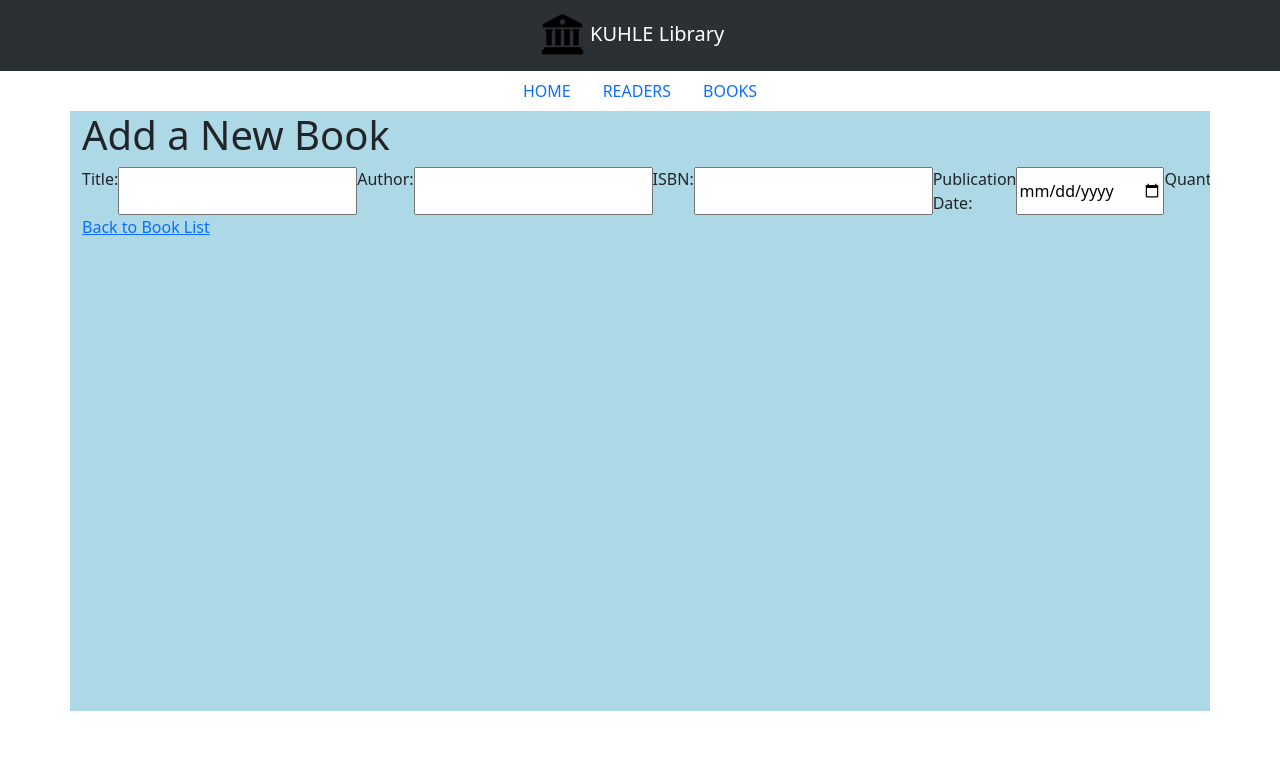
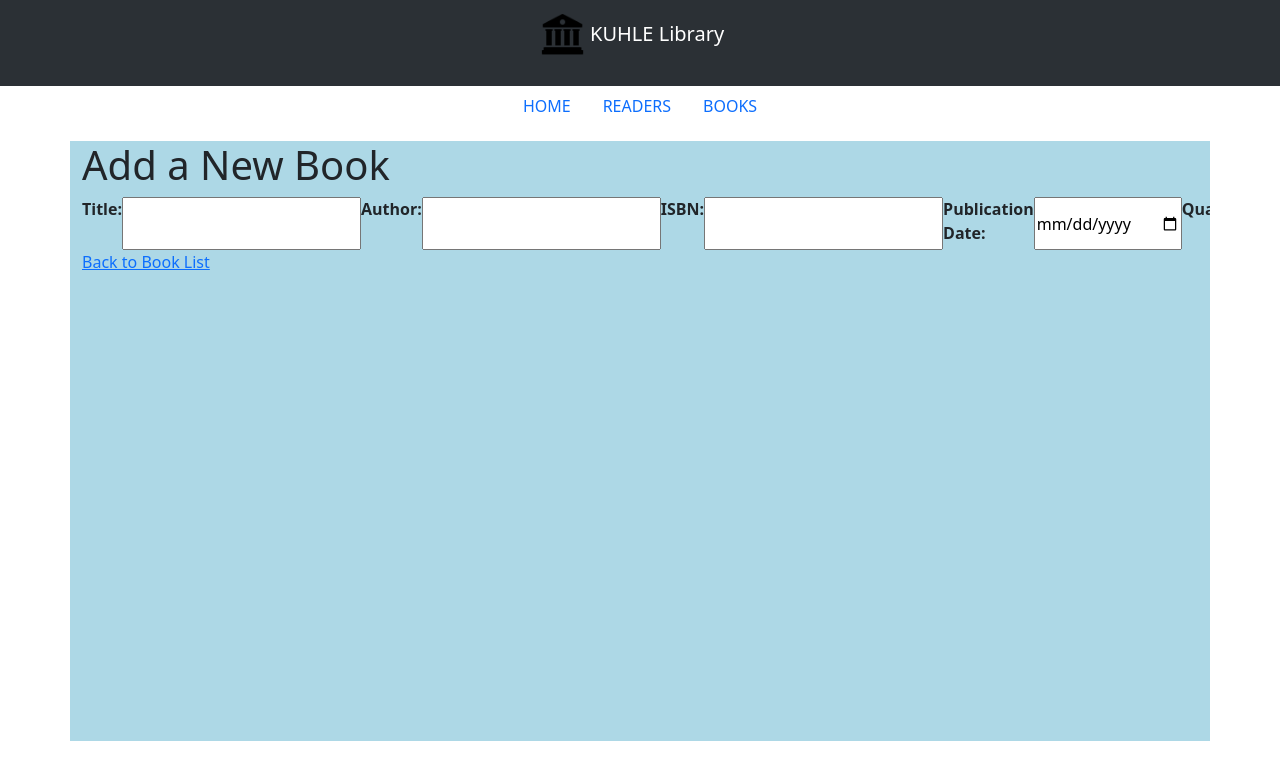
Before and after one commit to LindokuhleYende/Library-Information-Management-System, a Django app: page /add-book/ in a window 1280 px wide. Shown: the top 780 px of the page. Run offline with Django 5.2, Linux system fonts and the light colour scheme.

Commit message:
Update add_book.html

```diff
--- a/lims_app/templates/add_book.html
+++ b/lims_app/templates/add_book.html
@@ -1,7 +1,12 @@
 <!DOCTYPE html>
 <style>
+    div {
+    margin-bottom: 15px;
+    }
     label{
         display: block;
+        font-weight: bold;
+        margin-bottom: 5px;
     }
 </style>
 {% extends "index.html" %}
```
